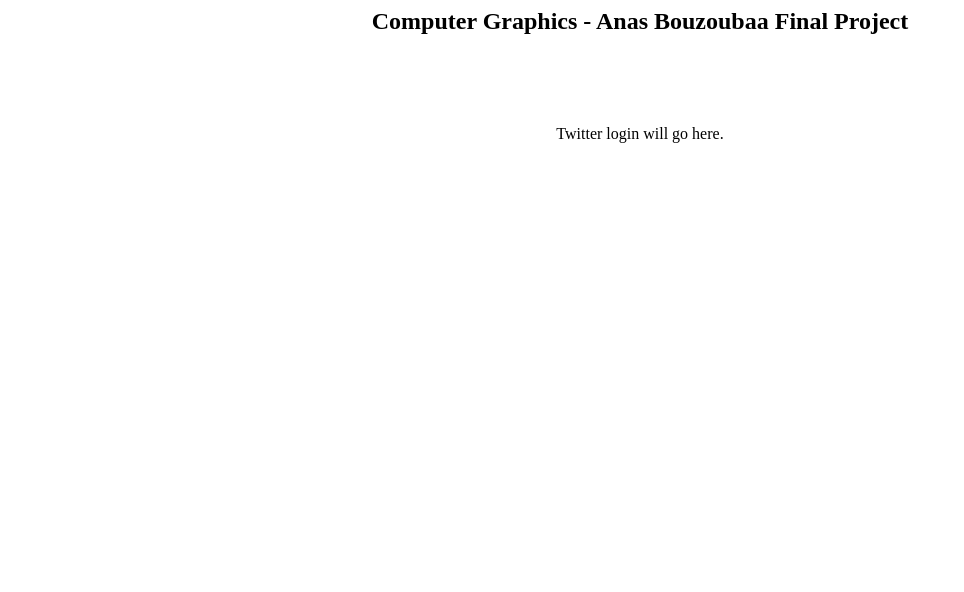
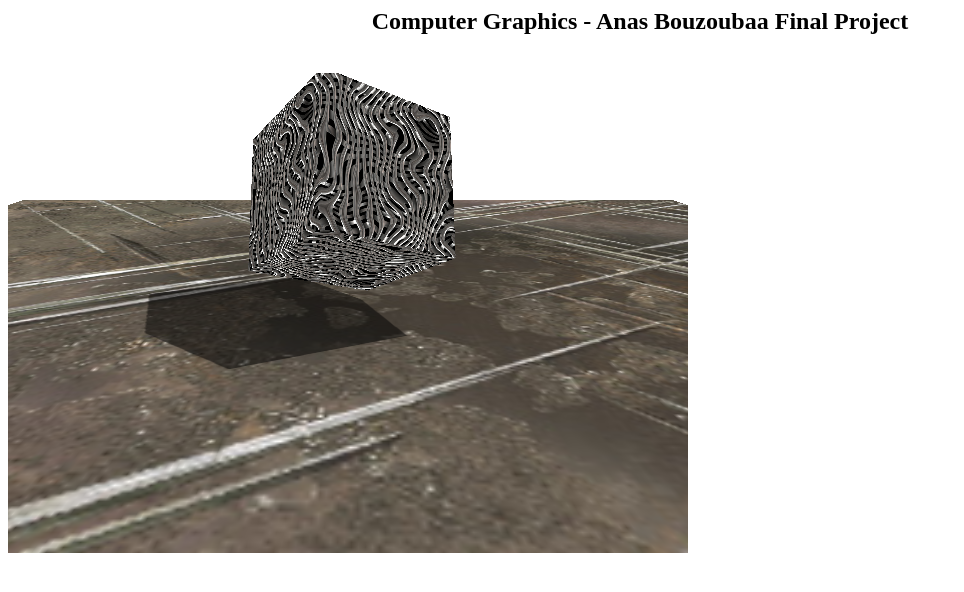
Before and after one commit to anasb/iTunesGraphics, a plain HTML site: page index.html in a window 1280 px wide. Shown: the whole page, without its empty margins (0-964 px from the left). Drawn offline with Linux system fonts and the light colour scheme; animation ran at ten frames a second.

Commit message:
basic structure (using previous hw) to setup Three.JS canvas

```diff
--- a/index.html
+++ b/index.html
@@ -1,14 +1,91 @@
 <html>
 <title>Twitter Graphics</title>
+<body>
+<center><h2>Computer Graphics - Anas Bouzoubaa Final Project</h2></center>
+<br/>
+
+<link href="style/style.css" rel="stylesheet" type="text/css">
+<script src="js/script.js"></script>
 <script src="js/three.js"></script>
-<script src="js/script.js"></script>
-<LINK href="style/style.css" rel="stylesheet" type="text/css">
-<body>
 
-<center><h2>Computer Graphics - Anas Bouzoubaa Final Project</h2></center>
-<br/><br/><br/>
+<center>
+<div id='container'>
+</div>
+</center>
 
-<center><p>Twitter login will go here.</p></center>
+<script>
+	this.scene = new THREE.Scene();
 
+    // CAMERA
+    var SCREEN_WIDTH = 0.85 * screen.width, SCREEN_HEIGHT = 0.8 * screen.height;
+    var VIEW_ANGLE = 45, ASPECT = SCREEN_WIDTH / SCREEN_HEIGHT, NEAR = 0.1, FAR = 20000;
+    var camera = new THREE.PerspectiveCamera( VIEW_ANGLE, ASPECT, NEAR, FAR);
+    scene.add(camera);
+    camera.position.set(0,150,400);
+    camera.lookAt(scene.position);
+
+     // RENDERER
+	var container = document.getElementById('container');
+    var renderer = new THREE.WebGLRenderer();
+	renderer.setSize(SCREEN_WIDTH, SCREEN_HEIGHT);
+    container.appendChild(renderer.domElement);
+    renderer.setClearColor( 0xffffff, 1);
+    renderer.shadowMapEnabled = true;
+    renderer.shadowMapType = THREE.PCFSoftShadowMap;
+    document.body.appendChild( renderer.domElement );
+
+    // LIGHT
+    var light = new THREE.SpotLight( 0xffffff );
+    // light.shadowCameraVisible = true;
+    light.position.set( 600, 1000, 0 );
+    light.distance = 100;
+    light.castShadow = true;
+    light.shadowMapWidth = 1024;
+    light.shadowMapHeight = 1024;
+    light.shadowCameraNear = NEAR;
+    light.shadowCameraFar = FAR;
+    light.shadowCameraFov = 30;
+    light.shadowDarkness = 0.5;
+    scene.add(light);
+
+    // PLANE
+    var floorTexture = THREE.ImageUtils.loadTexture("textures/metal.jpg");
+    floorTexture.needsUpdate = true;
+    floorTexture.wrapS = floorTexture.wrapT = THREE.RepeatWrapping;
+    var floorMaterial = new THREE.MeshBasicMaterial( { map: floorTexture, side: THREE.DoubleSide } );
+    var floorGeometry = new THREE.PlaneGeometry(1000, 1000, 10, 10);
+    var floor = new THREE.Mesh(floorGeometry, floorMaterial);
+    floor.position.y = -0.5;
+    floor.rotation.x = Math.PI / 2;
+    floor.receiveShadow = true;
+    scene.add(floor);
+
+	// CUBE
+	var cubeTexture = THREE.ImageUtils.loadTexture("textures/funky.jpg");
+    cubeTexture.needsUpdate = true;
+    cubeTexture.wrapS = cubeTexture.wrapT = THREE.RepeatWrapping;
+    var cubeMaterial = new THREE.MeshBasicMaterial( { map: cubeTexture, side: THREE.DoubleSide } );
+    var cubeGeometry = new THREE.BoxGeometry(100, 100, 100);
+	var cube = new THREE.Mesh( cubeGeometry, cubeMaterial );
+    cube.position.z = -100;
+    cube.rotation.x = 1;
+    cube.rotation.y = 1;
+    cube.castShadow = true;
+	floor.add(cube);
+
+	// RENDER
+	var render = function () {
+		// Compute time variable
+		time = (new Date().getTime()) / 1000;
+	 	requestAnimationFrame( render );
+
+	    // CUBE
+	    cube.position.z = -100 + 20 * Math.sin(time);
+
+	    // Render scene
+		renderer.render(scene, camera);
+	};
+	render();
+</script>
 </body>
 </html>
--- a/style/style.css
+++ b/style/style.css
@@ -0,0 +1,8 @@
+body{
+	overflow:hidden;
+	border: none;
+}
+
+container {
+	border: none;
+}
```
Also changed, not shown: textures/basketball.jpg (added), textures/funky.jpg (added), textures/metal.jpg (added).
